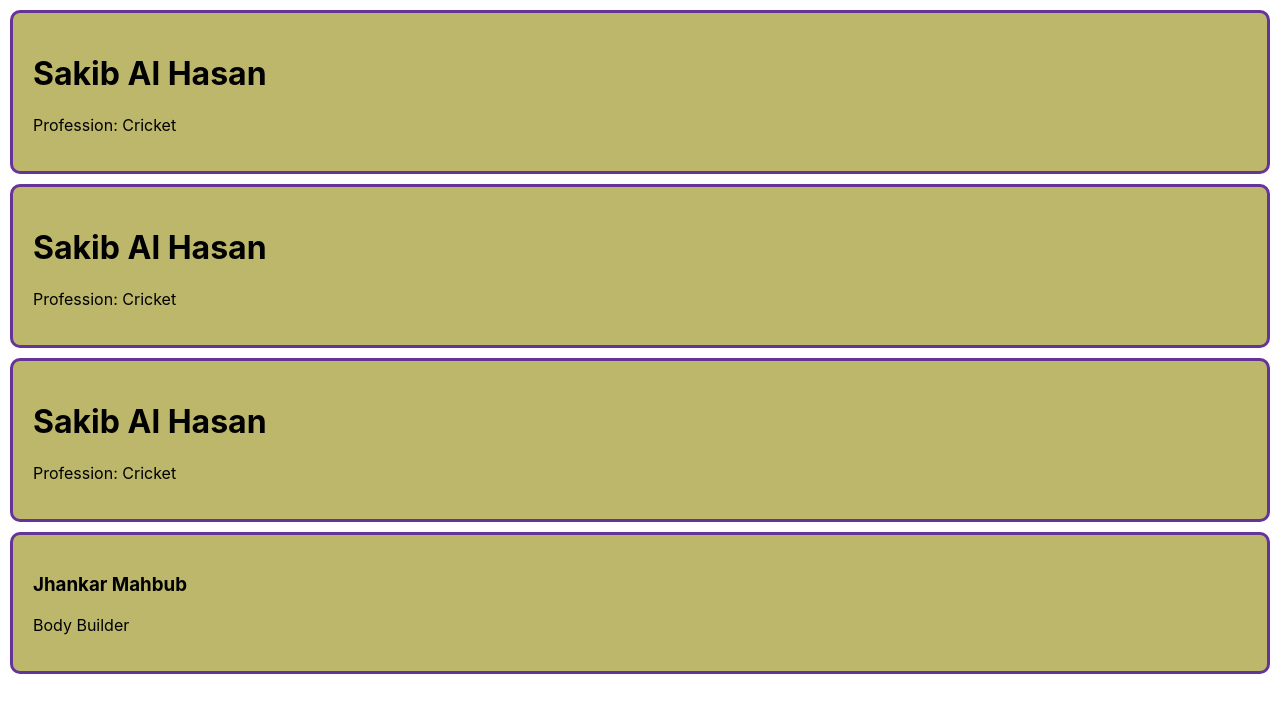
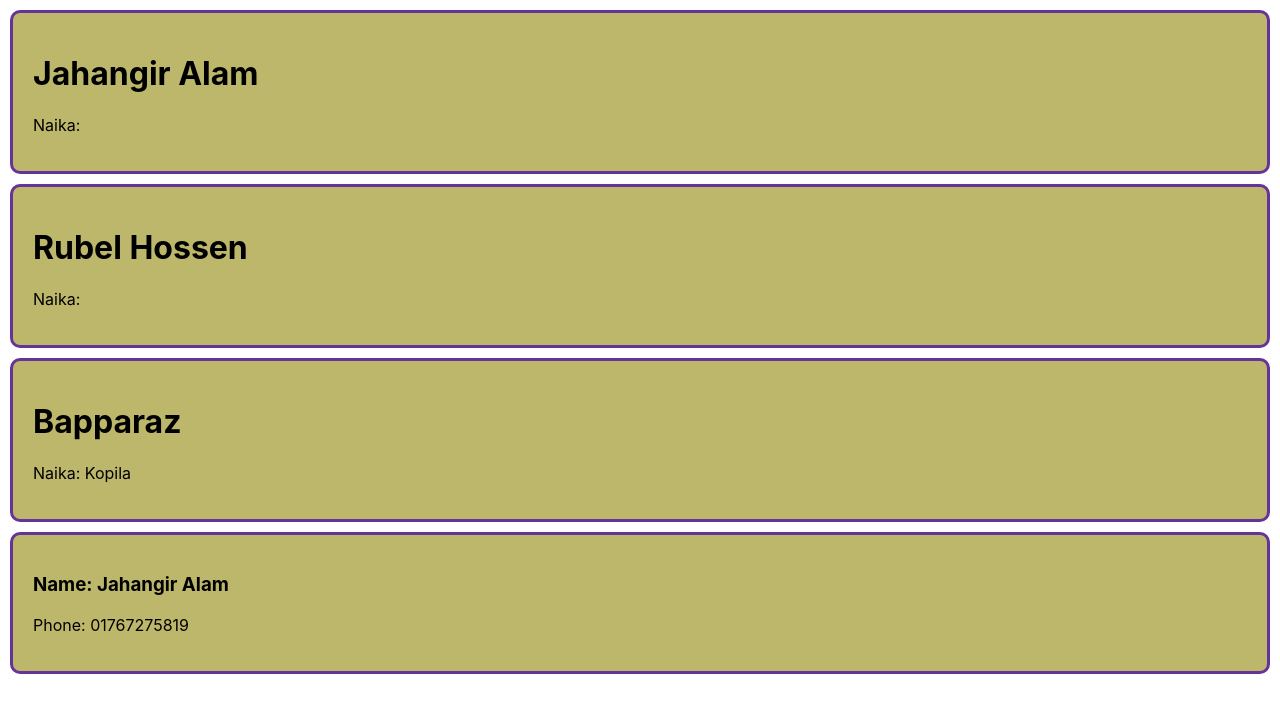
Before and after one commit to sm-jahangir/react-practice, a React (Create React App) app: page / in a window 1280 px wide. Shown: the top 712 px of the page. Built offline with nearby package versions, Linux system fonts and the light colour scheme.

Commit message:
45-4 Pass dynamic data to components, props in rea

```diff
--- a/src/App.js
+++ b/src/App.js
@@ -9,26 +9,28 @@ const singerStyle = {
 function App() {
   return (
     <div className="App">
-      <Person></Person>
-      <Person></Person>
-      <Person></Person>
-      <Friend></Friend>
+      <Person name="Jahangir Alam"></Person>
+      <Person name="Rubel Hossen"></Person>
+      <Person nayika="Kopila" name="Bapparaz"></Person>
+      <Friend name="Jahangir Alam" phone="01767275819"></Friend>
     </div>
   );
 }
-function Person() {
+function Person(props) {
+  console.log(props)
   return(
     <div className='person'>
-      <h1>Sakib Al Hasan</h1>
-      <p>Profession: Cricket</p>
+      <h1>{props.name}</h1>
+      <p>Naika: {props.nayika}</p>
     </div>
   )
 }
-function Friend() {
+function Friend(props) {
+  console.log(props);
   return (
     <div className='person'>
-      <h3>Jhankar Mahbub</h3>
-      <p>Body Builder</p>
+      <h3>Name: {props.name}</h3>
+      <p>Phone: {props.phone}</p>
     </div>
   )
 }
```
